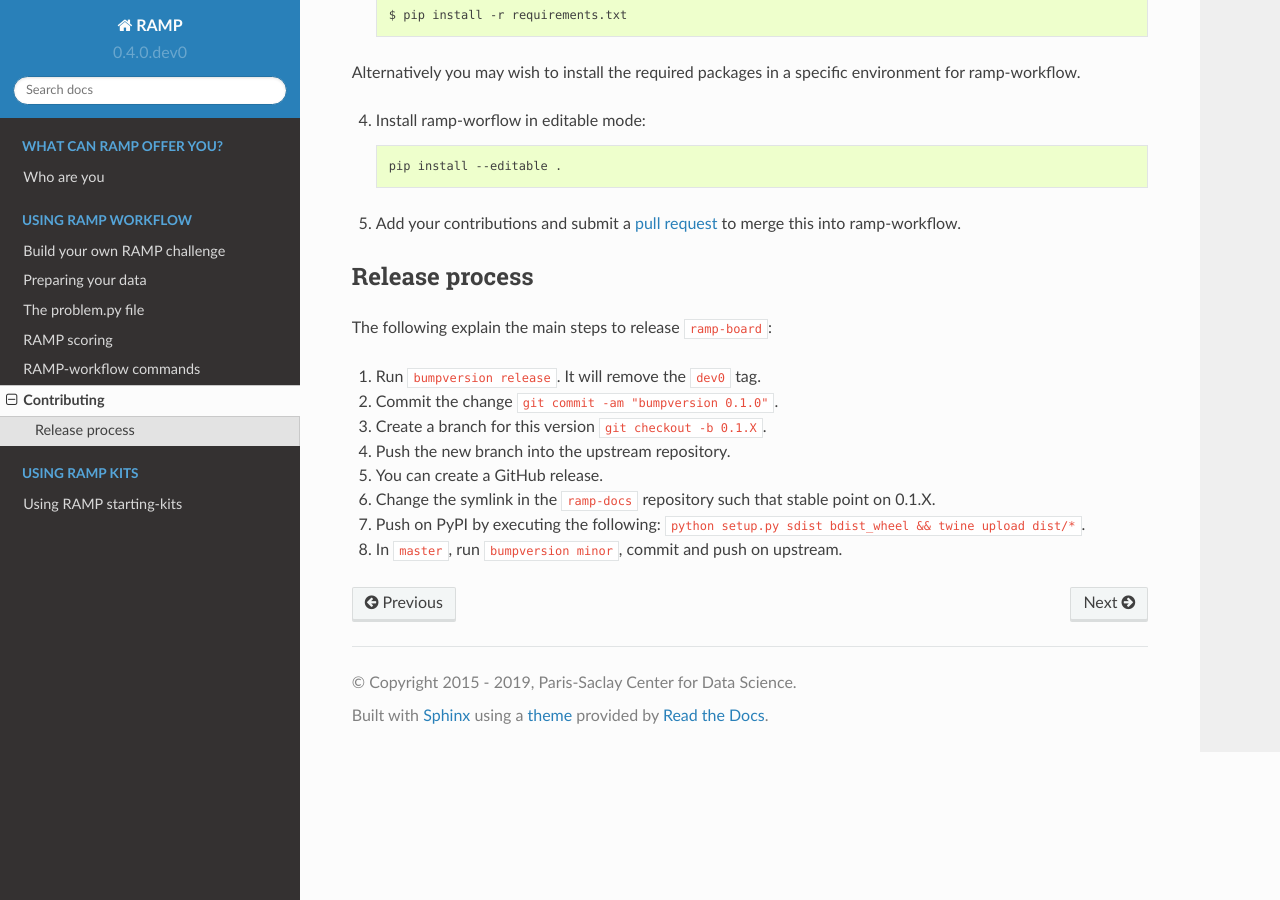
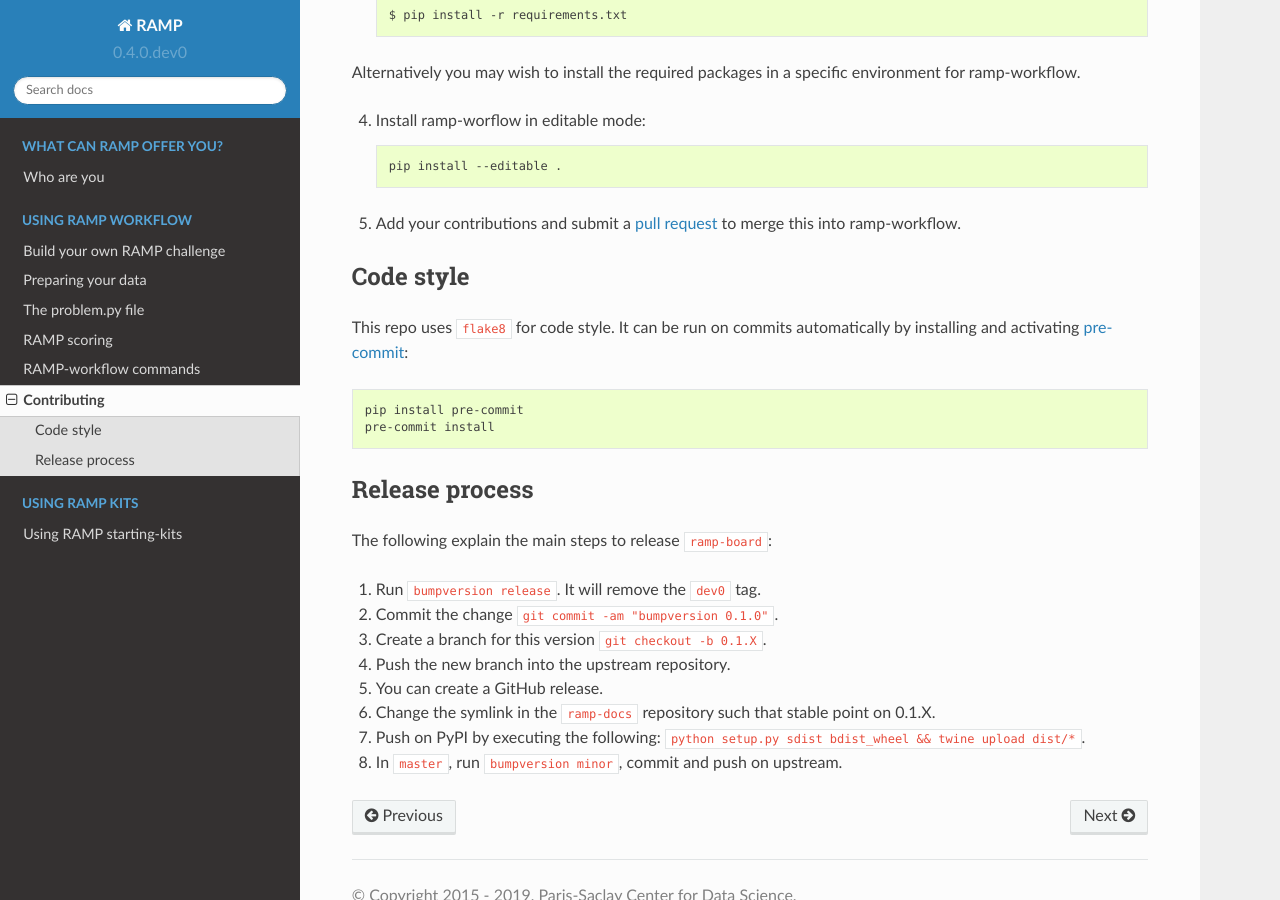
Before and after one commit to paris-saclay-cds/ramp-workflow, a Sphinx documentation site: the page built from doc/contribute.rst, in a window 1280 px wide and 900 px high, scrolled down 466 px. Built offline with Sphinx 7.4.7 and the Read the Docs theme 2.0.0, drawn with Linux system fonts in a browser that asks for light colours; formulas are drawn with MathJax 3; the version number is read from the project's files by our own code.

Commit message:
MAINT Add pre-commit, simplify flake8 setup

```diff
--- a/doc/contribute.rst
+++ b/doc/contribute.rst
@@ -47,6 +47,17 @@
 
 .. _ramp-workflow: https://github.com/paris-saclay-cds/ramp-workflow
 
+Code style
+----------
+
+This repo uses `flake8` for code style. It can be run on commits automatically
+by installing and activating `pre-commit <https://pre-commit.com/>`_:
+
+.. code-block:: bash
+
+   pip install pre-commit
+   pre-commit install
+
 Release process
 ---------------
 
--- /dev/null
+++ b/setup.cfg
@@ -0,0 +1,3 @@
+[flake8]
+ignore = F401,E211,E265,W503,W504
+exclude = .git,__pycache__,build,dist,rampwf/externals,doc/_templates
```
Also changed, not shown: doc/conf.py (+4 -4 lines), .pre-commit-config.yaml (added), .travis.yml, 1 other file.
